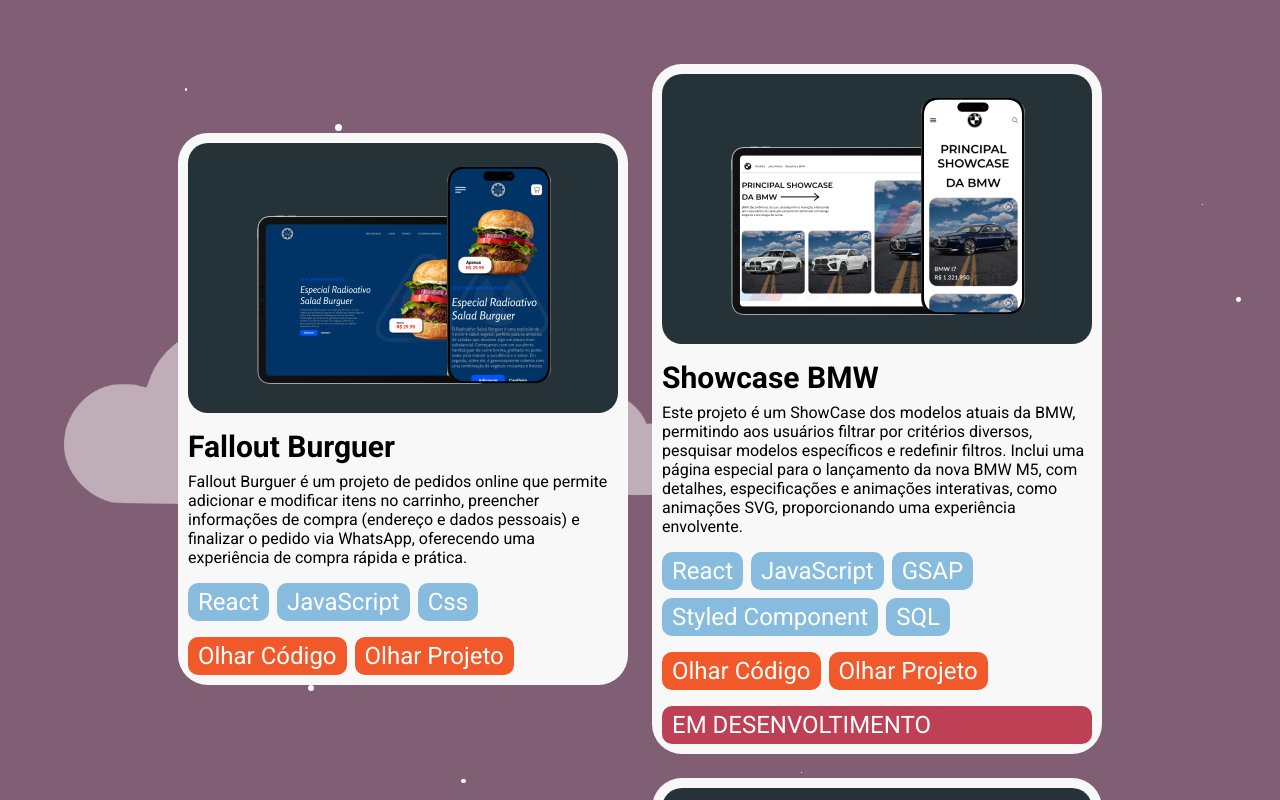
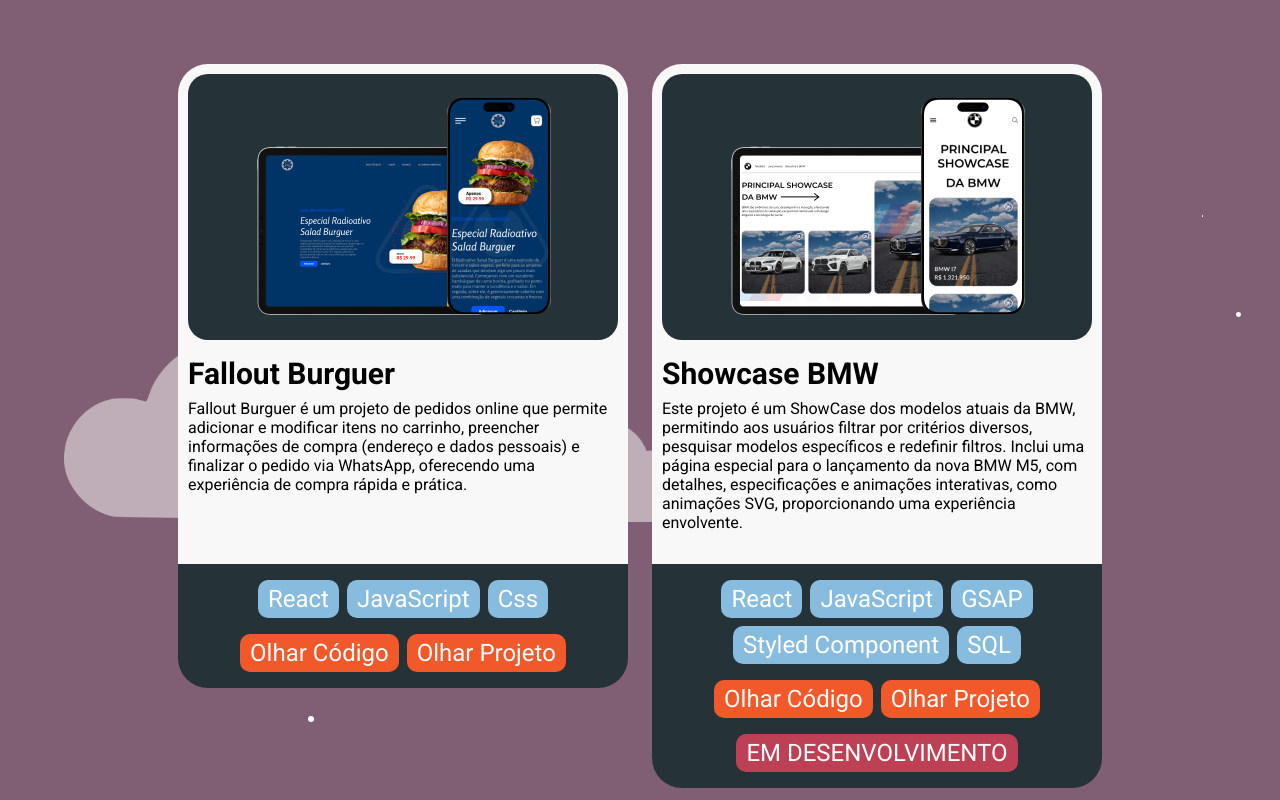
Before and after one commit to CaioColli/Colli_Dev_Portfolio, a React (Vite) app: page / in a window 1280 px wide. Shown: the part 1280-2080 px from the top of the page. Built offline with nearby package versions, Linux system fonts and the light colour scheme.

Commit message:
Update card projetos em componente separado and fix caminho curriculo

```diff
--- /dev/null
+++ b/src/Components/ProjectCard/index.jsx
@@ -0,0 +1,156 @@
+import styled from 'styled-components'
+
+const Container = styled.article`
+    display: flex;
+    flex-direction: column;
+    max-width: 450px;
+    min-width: 450px;
+
+    @media (max-width: 700px) {
+        min-width: auto;
+        max-width: 360px;
+    }
+
+    @media (max-width: 320px) {
+        min-width: auto;
+        max-width: 300px;
+    }
+`
+
+const Content = styled.div`
+    background-color: var(--WhiteBg);
+    border-radius: 30px 30px 0 0;
+    padding: 10px;
+    min-height: 500px;
+`
+
+const Figure = styled.figure`
+    background-color: var(--DarkBlueBg);
+    border-radius: 20px;
+    display: flex;
+    justify-content: center;
+    padding: 24px;
+`
+
+const Image = styled.img`
+    @media (max-width: 320px) {
+        max-width: 250px;
+    }
+`
+
+const Description = styled.div`
+    display: flex;
+    flex-direction: column;
+    gap: 8px;
+    margin: 16px 0;
+    max-width: 100%;
+`
+
+const Title = styled.h2`
+    font-weight: 600;
+    font-size: 30px;
+`
+
+const Paragraph = styled.p`
+    font-size: 16px;
+`
+
+const Footer = styled.footer`
+    align-items: center;
+    background-color: var(--DarkBlueBg);
+    border-radius: 0 0 30px 30px;
+    display: flex;
+    display: flex;
+    flex-direction: column;
+    gap: 16px;
+    padding: 16px 0;
+    width: 100%;
+`
+
+const Technologys = styled.ul`
+    display: flex;
+    flex-wrap: wrap;
+    gap: 8px;
+    justify-content: center;
+`
+
+const TechnologyItem = styled.li`
+    all: unset;
+    background-color: var(--BlueBg);
+    border-radius: 10px;
+    color: var(--WhiteColor);
+    cursor: default;
+    font-size: 24px;
+    padding: 5px 10px;
+`
+
+const Links = styled.div`
+    display: flex;
+    gap: 8px;
+    width: fit-content;
+`
+
+const Anchor = styled.a`
+    all: unset;
+    background-color: var(--OrangeBg);
+    border-radius: 10px;
+    color: var(--WhiteColor);
+    cursor: pointer;
+    font-size: 24px;
+    padding: 5px 10px;
+    transition: 0.5s ease;
+
+    &:hover {
+        transform: scale(1.05);
+    }
+
+    @media (max-width: 320px) {
+        font-size: 20px;
+    }
+`
+
+const DevelopingMessage = styled.div`
+    background-color: var(--RedBg);
+    border-radius: 10px;
+    color: var(--WhiteColor);
+    cursor: default;
+    font-size: 24px;
+    padding: 5px 10px;
+`
+
+export const Card = ({ image, title, paragraph, technologies, links, isFinished }) => {
+    return (
+        <Container>
+            <Content>
+                <Figure>
+                    <Image src={image} />
+                </Figure>
+
+                <Description>
+                    <Title>{title}</Title>
+                    <Paragraph>{paragraph}</Paragraph>
+                </Description>
+            </Content>
+
+            <Footer>
+                <Technologys>
+                    {technologies.map((tech, index) => (
+                        <TechnologyItem key={index}>{tech}</TechnologyItem>
+                    ))}
+                </Technologys>
+
+                <Links>
+                    {links.map((link, index) => (
+                        <Anchor href={link.href} target='_blank' key={index}>
+                            {link.title}
+                        </Anchor>
+                    ))}
+                </Links>
+
+                {!isFinished && (
+                    <DevelopingMessage>EM DESENVOLVIMENTO</DevelopingMessage>
+                )}
+            </Footer>
+        </Container>
+    )
+}
--- a/src/Pages/HomePage/InitialSection/index.jsx
+++ b/src/Pages/HomePage/InitialSection/index.jsx
@@ -197,7 +197,7 @@
                             React
                         </Paragraph>
 
-                        <Anchor href='public/Documents/Currículo.pdf' download>
+                        <Anchor href='/Documents/Currículo.pdf' download>
                             <Button>
                                 Currículo
                             </Button>
--- a/src/Pages/HomePage/ProjectsSection/index.jsx
+++ b/src/Pages/HomePage/ProjectsSection/index.jsx
@@ -4,6 +4,7 @@
 import { Satellite } from '../Satellite'
 import { forwardRef } from 'react'
 import { projectsData } from '@/Data/projectsData'
+import { Card } from '@/Components/ProjectCard'
 
 const Container = styled.section`
     align-items: center;
@@ -24,137 +25,12 @@
 const SatelliteContain = styled.div``
 
 const Content = styled.div`
-    position: relative;
     z-index: 100;
     display: flex;
     gap: 24px;
     flex-wrap: wrap;
     justify-content: center;
-    align-items: center;
-`
-
-const Card = styled.article`
-    background-color: var(--WhiteBg);
-    border-radius: 30px;
-    height: fit-content;
-    min-width: 450px;
-    max-width: 450px;
-    padding: 10px;
-
-    @media (max-width: 700px) {
-        min-width: auto;
-        max-width: 360px;
-    }
-
-    @media (max-width: 320px) {
-        min-width: auto;
-        max-width: 300px;
-    }
-`
-
-const Header = styled.header`
-    background-color: var(--DarkBlueBg);
-    border-radius: 20px;
-    display: flex;
-    justify-content: center;
-    padding: 24px;
-`
-
-const Image = styled.img`
-
-    @media (max-width: 320px) {
-        max-width: 250px;
-    }
-`
-
-const DetailProject = styled.section`
-    display: flex;
-    flex-direction: column;
-    gap: 8px;
-    margin: 16px 0;
-    max-width: 100%;
-`
-
-const Title = styled.h2`
-    font-weight: 600;
-    font-size: 30px;
-`
-
-const Description = styled.p`
-    font-size: 16px;
-`
-
-const Footer = styled.footer`
-    display: flex;
-    flex-direction: column;
-    gap: 16px;
-`
-
-const TechnologyList = styled.ul`
-    display: flex;
-    flex-wrap: wrap;
-    gap: 8px;
-`
-
-const TechnologyItem = styled.li`
-    all: unset;
-    background-color: var(--BlueBg);
-    border-radius: 10px;
-    color: var(--WhiteColor);
-    cursor: default;
-    font-size: 24px;
-    padding: 5px 10px;
-`
-
-const Links = styled.div`
-    display: flex;
-    gap: 8px;
-    width: fit-content;
-`
-
-const Anchor = styled.a`
-    all: unset;
-    background-color: var(--OrangeBg);
-    border-radius: 10px;
-    color: var(--WhiteColor);
-    cursor: pointer;
-    font-size: 24px;
-    padding: 5px 10px;
-    transition: 0.5s ease;
-
-    &:hover {
-        transform: scale(1.05);
-    }
-
-    @media (max-width: 320px) {
-        font-size: 20px;
-    }
-`
-
-const Developing = styled.button`
-    all: unset;
-    background-color: var(--RedBg);
-    border-radius: 10px;
-    color: var(--WhiteColor);
-    cursor: default;
-    font-size: 24px;
-    padding: 5px 10px;
-`
-
-const Button = styled.button`
-    all: unset;
-    color: var(--WhiteColor);
-    cursor: pointer;
-    font-size: 24px;
-    transition: 0.5s ease;
-
-    &:hover {
-        transform: scale(1.05);
-    }
-
-    &:active {
-        transform: scale(1);
-    }
+    //align-items: center;
 `
 
 export const ProjectsSection = forwardRef((props, ref) => {
@@ -203,49 +79,20 @@
 
             <Content>
                 {data && data.map(item => (
-                    <Card key={item.id}>
-                        <Header>
-                            <figure>
-                                <Image src={item.image} />
-                            </figure>
-                        </Header>
-
-                        <DetailProject>
-                            <Title>
-                                {item.title}
-                            </Title>
-                            <Description>
-                                {item.description}
-                            </Description>
-                        </DetailProject>
-
-                        <Footer>
-                            <TechnologyList>
-                                {item.technology.map((tech, index) => (
-                                    <TechnologyItem key={index}>
-                                        {tech}
-                                    </TechnologyItem>
-                                ))}
-                            </TechnologyList>
-
-                            <Links>
-                                {item.links.map((link, index) => (
-                                    <Anchor href={link} target='_blank' key={index}>
-                                        {item.linkTitle[index]}
-                                    </Anchor>
-                                ))}
-                            </Links>
-
-                            {item.finished === false && (
-                                <Developing>
-                                    EM DESENVOLTIMENTO
-                                </Developing>
-                            )}
-
-                        </Footer>
-                    </Card>
+                    <Card
+                        key={item.id}
+                        image={item.image}
+                        title={item.title}
+                        paragraph={item.description}
+                        technologies={item.technology}
+                        links={item.links.map((link, index) => ({
+                            href: link, title: item.linkTitle[index]
+                        }))}
+                        isFinished={item.finished}
+                    />
                 ))}
             </Content>
+
             {data && data.length >= 6 && (
                 <Button>
                     MAIS PROJETOS
```
